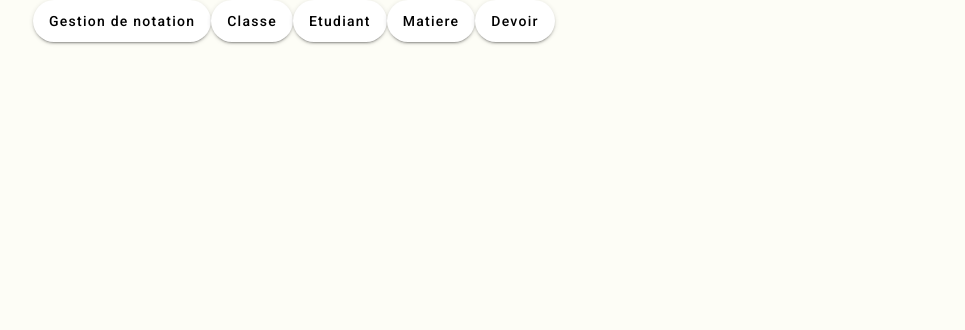
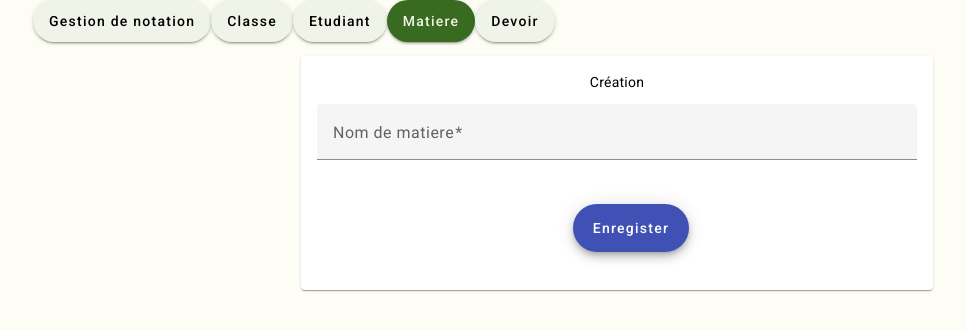
Before and after one commit to TizaouiKha/notation, an Angular app: page /detail-matiere in a window 1280 px wide. Before the commit this address led to /. Shown: the top 330 px of the page, without its empty margins (23-988 px from the left). Built offline with nearby package versions, Linux system fonts and the light colour scheme.

Commit message:
add of all diferent pages

```diff
--- a/src/app/app.routes.ts
+++ b/src/app/app.routes.ts
@@ -5,6 +5,7 @@ import {ResultatEtudiantComponent} from "./components/resultat-etudiant/resultat
 import {ResultatMatiereComponent} from "./components/resultat-matiere/resultat-matiere.component";
 import {DetailClasseComponent} from "./components/detail-classe/detail-classe.component";
 import {DetailEtudiantComponent} from "./components/detail-etudiant/detail-etudiant.component";
+import {DetailMatiereComponent} from "./components/detail-matiere/detail-matiere.component";
 
 export const routes: Routes = [
   { path: '', component: AccueilComponent, },
@@ -13,4 +14,6 @@ export const routes: Routes = [
   { path: 'matieres', component: ResultatMatiereComponent },
   { path: 'detail-classe', component: DetailClasseComponent },
   { path: 'detail-etudiant', component: DetailEtudiantComponent },
+  { path: 'detail-matiere', component: DetailMatiereComponent },
+
 ];
--- /dev/null
+++ b/src/app/components/detail-matiere/detail-matiere.component.css
@@ -0,0 +1,13 @@
+.example-form-field {
+  width: 200px;
+}
+
+.example-form {
+  min-width: 150px;
+  max-width: 600px;
+  width: 100%;
+}
+
+.example-full-width {
+  width: 100%;
+}
--- /dev/null
+++ b/src/app/components/detail-matiere/detail-matiere.component.html
@@ -0,0 +1,34 @@
+<div class="align-center">
+  <mat-card>
+    <mat-card-content>
+      @if (matiere.id == null) {
+      <mat-label>
+        <p>Création</p>
+      </mat-label>
+      } @else {
+      <mat-label>
+        <p>Modification</p>
+      </mat-label>
+      }
+
+      <form class="example-form" [formGroup]="matiereFormGroup">
+        <mat-form-field class="example-full-width">
+          <mat-label>Nom de matiere</mat-label>
+          <input name="nom" matInput type="text" placeholder="Ex. Classe STS" [(ngModel)]="matiere.subject"
+            [formControl]="nomCtrlForm">
+          @if (matiere.subject) {
+          <button matSuffix mat-icon-button aria-label="Clear" (click)="matiere.subject=''">
+            <mat-icon>close</mat-icon>
+          </button>
+          }
+          <mat-error>{{getMessageErreur(nomCtrlForm)}}</mat-error>
+        </mat-form-field>
+        <mat-card-actions class="example-full-width align-center">
+          <button mat-fab extended color="primary" (click)="enregistrer()">
+            Enregister
+          </button>
+        </mat-card-actions>
+      </form>
+    </mat-card-content>
+  </mat-card>
+</div>
--- /dev/null
+++ b/src/app/components/detail-matiere/detail-matiere.component.ts
@@ -0,0 +1,121 @@
+import { Component, OnInit, ViewChild } from '@angular/core';
+import { AbstractControl, FormBuilder, FormControl, FormGroup, Validators } from '@angular/forms';
+import { Router } from '@angular/router';
+import { ClasseService } from '../../service/classe.service';
+import { EtudiantService } from '../../service/etudiant.service';
+import { Etudiant } from '../../model/etudiant';
+import { Classe } from '../../model/classe';
+import { MaterialModule } from '../../shared/material-module';
+import {HttpClient, HttpClientModule} from '@angular/common/http';
+import { MatTableDataSource } from '@angular/material/table';
+import { MatPaginator } from '@angular/material/paginator';
+import { SelectionModel } from '@angular/cdk/collections';
+import { ModificationService } from '../../service/modification.service';
+import { Subscription } from 'rxjs';
+import {environment} from "../../environnements/environment";
+import {Matiere} from "../../model/matiere";
+import {MatiereService} from "../../service/matiere.service";
+
+@Component({
+  selector: 'app-detail-classe',
+  standalone: true,
+  imports: [MaterialModule],
+  providers: [ClasseService, EtudiantService],
+  templateUrl: './detail-matiere.component.html',
+  styleUrl: './detail-matiere.component.css'
+})
+export class DetailMatiereComponent implements OnInit {
+  matiere!: Matiere;
+  matiereFormGroup!: FormGroup;
+  nomCtrlForm!: FormControl;
+  displayedColumns: string[] = ['id', 'subject'];
+  dataSourceMatieres = new MatTableDataSource<Matiere>();
+  @ViewChild(MatPaginator) paginator: MatPaginator | null = null;
+  selection = new SelectionModel<Matiere>(true, []);
+  private subscriptionMatiereAModifier!: Subscription;
+
+  constructor(
+    private formBuilder: FormBuilder,
+    private router: Router,
+    private matiereService: MatiereService,
+    private modificationService: ModificationService, private http: HttpClient
+  ) { }
+
+  ngOnInit(): void {
+    this.initMatieres();
+    this.initFormControl();
+  }
+
+  ngOnDestroy() {
+    this.subscriptionMatiereAModifier.unsubscribe();
+  }
+
+  /**
+   * Cette méthode s'abonner au service de modification pour initialiser la classe.
+   */
+  private initMatieres(): void {
+    this.subscriptionMatiereAModifier = this.modificationService.objet$.subscribe(
+      (matiereAModifier: Matiere) => {
+        this.matiere = matiereAModifier;
+      });
+  }
+
+  /**
+   * Initialiser des controles sur le formulaire.
+   */
+  private initFormControl(): void {
+    this.nomCtrlForm = this.formBuilder.control(
+      this.matiere.subject,
+      [Validators.required, Validators.maxLength(100)]
+    );
+    this.matiereFormGroup = this.formBuilder.group({
+      nom: this.nomCtrlForm
+    });
+  }
+  /**
+   * Si tous les checkbox sont sélectionnés.
+   * @returns
+   */
+
+  /**
+   * action du bouton de "Sélectionner/déselectionner" tous les étudiants
+   */
+
+  /**
+   * Enregistrer la classe.
+   */
+  enregistrer(): void {
+    if (this.matiereFormGroup.valid) {
+      this.matiereService.enregistrerMatiere(this.matiere).subscribe({
+        next: value => {
+          this.http.post(environment.enregistrerClasse, this.matiere);
+          this.router.navigateByUrl('matieres');
+        },
+        error: err => console.error(err)
+      });
+    }
+  }
+  /**
+   * Récupérer le message d'erreur en fonction de validateur.
+   * @param ctrl le formcontrol
+   * @returns
+   */
+  getMessageErreur(ctrl: AbstractControl): string {
+    if (!ctrl) {
+      return "";
+    }
+    if (ctrl.hasError('required')) {
+      return 'Champs obligatoire';
+    } else if (ctrl.hasError('maxlength')) {
+      return (
+        'Champs de caractère maximum ' +
+        ctrl.getError('maxlength').requiredLength
+      );
+    }
+    return "";
+  }
+
+  /**
+   * Initialiser la liste des étudiants de la classe ou à ajouter dans la classe.
+   */
+}
--- a/src/app/components/resultat-matiere/resultat-matiere.component.html
+++ b/src/app/components/resultat-matiere/resultat-matiere.component.html
@@ -19,8 +19,8 @@
       </td>
     </ng-container>
 
-    <ng-container matColumnDef="name">
-      <th mat-header-cell *matHeaderCellDef> Nom </th>
+    <ng-container matColumnDef="subject">
+      <th mat-header-cell *matHeaderCellDef> Matiere </th>
       <td mat-cell *matCellDef="let matiere"> {{matiere.subject}} </td>
     </ng-container>
 
--- a/src/app/components/resultat-matiere/resultat-matiere.component.ts
+++ b/src/app/components/resultat-matiere/resultat-matiere.component.ts
@@ -1,9 +1,9 @@
-import {Component, ViewChild} from '@angular/core';
+import {Component, OnInit, ViewChild} from '@angular/core';
 import {
   MatCell,
   MatCellDef,
   MatColumnDef,
-  MatHeaderCell,
+  MatHeaderCell, MatHeaderCellDef,
   MatHeaderRow,
   MatHeaderRowDef,
   MatRow, MatRowDef, MatTable, MatTableDataSource
@@ -13,10 +13,10 @@ import {MatIcon} from "@angular/material/icon";
 import {MatPaginator, MatPaginatorIntl} from "@angular/material/paginator";
 import {MatTooltip} from "@angular/material/tooltip";
 import {Router} from "@angular/router";
-import {ClasseService} from "../../service/classe.service";
-import { MatiereService } from '../../service/matiere.service';
 import {ModificationService} from "../../service/modification.service";
 import {Classe} from "../../model/classe";
+import {MatiereService} from "../../service/matiere.service";
+import {Matiere} from "../../model/matiere";
 
 @Component({
   selector: 'app-resultat-matiere',
@@ -35,12 +35,13 @@ import {Classe} from "../../model/classe";
     MatRow,
     MatRowDef,
     MatTable,
-    MatTooltip
+    MatTooltip,
+    MatHeaderCellDef
   ],
   templateUrl: './resultat-matiere.component.html',
   styleUrl: './resultat-matiere.component.css'
 })
-export class ResultatMatiereComponent {
+export class ResultatMatiereComponent implements OnInit{
   displayedColumns: string[] = ['id', 'subject'];
   dataSource = new MatTableDataSource<any>();
 
@@ -64,7 +65,7 @@ export class ResultatMatiereComponent {
   }
   constructor(
     private router: Router,
-    private matiereService: matiereService,
+    private matiereService: MatiereService,
     private modificationService: ModificationService) {
   }
   ngOnInit(): void {
@@ -76,10 +77,11 @@ export class ResultatMatiereComponent {
    * Initialiser la liste de tous les clases
    */
   private initClasseList(): void {
-    this.matiereService.rechercherClasses().subscribe({
+    this.matiereService.rechercherMatieres().subscribe({
       next: value => this.dataSource.data = value,
       error: err => console.error(err)
     });
+    console.log(this.dataSource);
   }
 
   /**
@@ -95,7 +97,7 @@ export class ResultatMatiereComponent {
    * Action de modification d'une classe.
    * Elle émet un message pour les abbonnés, la classe sélectionnée.
    */
-  modifierMatiere(matiereAModifier: Classe): void {
+  modifierMatiere(matiereAModifier: Matiere): void {
     this.modificationService.envoyerObjetACreerOuModifier(matiereAModifier);
     this.router.navigateByUrl('detail-matiere');
   }
--- a/src/app/environnements/environment.ts
+++ b/src/app/environnements/environment.ts
@@ -7,5 +7,8 @@ export const environment = {
   rechercherEtudiants: 'http://localhost:8080/student/all',
   enregistrerEtudiant: 'http://localhost:8080/student/add',
   supprimerEtudiant: 'http://localhost:8080/etudiant/supprimer',
-  rechercherEtudiantsDisponibles: 'http://localhost:8080/etudiant/rechercherEtudiantsDisponibles'
+  rechercherEtudiantsDisponibles: 'http://localhost:8080/etudiant/rechercherEtudiantsDisponibles',
+  rechercherMatieres: 'http://localhost:8080/subject/all',
+  enregistrerMatiere: 'http://localhost:8080/subject/add',
+  supprimerMatiere: 'http://localhost:8080/subject/delete',
 };
--- /dev/null
+++ b/src/app/model/matiere.ts
@@ -0,0 +1,6 @@
+
+
+export interface Matiere {
+  id?: number;
+  subject?: string;
+}
--- /dev/null
+++ b/src/app/service/matiere.service.ts
@@ -0,0 +1,38 @@
+import { HttpClient, HttpHeaders, HttpParams, HttpResponse } from '@angular/common/http';
+import { Injectable } from '@angular/core';
+import { Observable } from 'rxjs';
+import { Etudiant } from '../model/etudiant';
+import { environment } from '../environnements/environment';
+import {Matiere} from "../model/matiere";
+
+
+/**
+ * Le service pour connecter aux APIs de gestion des classes.
+ */
+@Injectable({
+  providedIn: 'root'
+})
+export class MatiereService {
+
+  constructor(private http: HttpClient) { }
+
+  rechercherMatieres(
+  ): Observable<Matiere[]> {
+    return this.http.get(environment.rechercherMatieres) as Observable<Etudiant[]>;
+  }
+
+
+  enregistrerMatiere(matiere: Matiere
+  ): Observable<Matiere> {
+    return this.http.post(environment.enregistrerMatiere, matiere) as Observable<Etudiant>;
+  }
+
+  supprimerMatiere(matiereId: number
+  ): Observable<HttpResponse<string>> {
+    let paramList: HttpParams = new HttpParams();
+    paramList = paramList.set('id', matiereId);
+    return this.http.delete(environment.supprimerMatiere, {
+      params: paramList,
+    }) as Observable<HttpResponse<string>>;
+  }
+}
```
